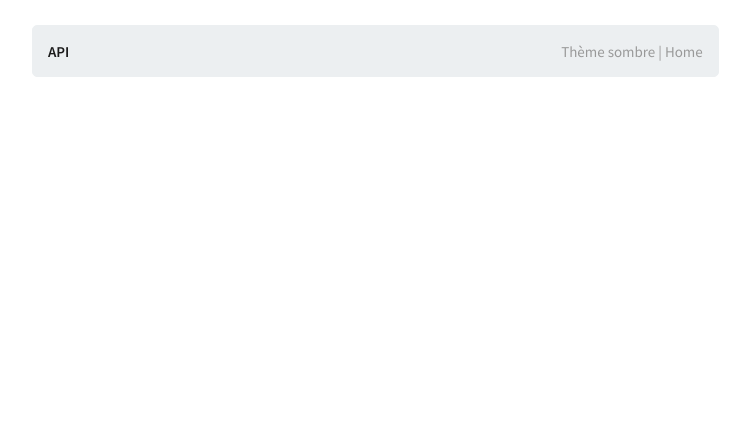
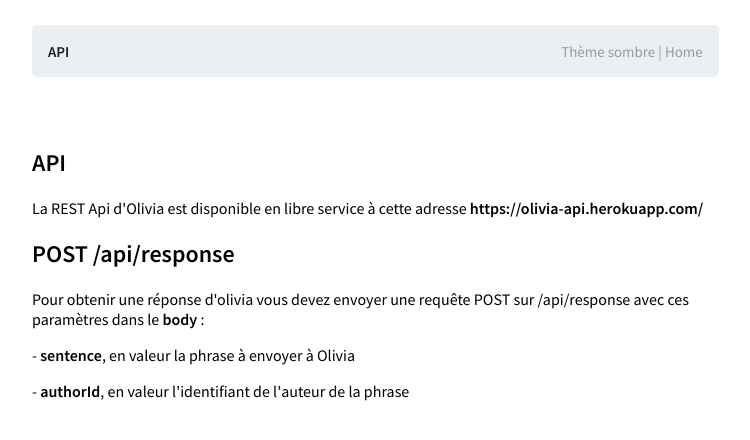
Before and after one commit to olivia-ai/olivia-ai.org, a Vue app: page /api in a window 1280 px wide. Shown: the top 440 px of the page, without its empty margins (256-1006 px from the left). Built offline with nearby package versions, Linux system fonts and the light colour scheme; what vue-resource would draw is missing.

Commit message:
Write a little documentation on the API

```diff
--- a/public/style.css
+++ b/public/style.css
@@ -11,6 +11,14 @@
     left: 0;
     top: 0;
     z-index: 10;
+}
+
+.main.dark .container p {
+    color: #cccccc;
+}
+
+.main.dark .container h2 {
+    color: #fff;
 }
 
 a {
--- a/src/views/Api.vue
+++ b/src/views/Api.vue
@@ -9,6 +9,16 @@
           <router-link to="/">Home</router-link>
         </div>
       </div>
+    </div>
+    <div class="container">
+      <h2>API</h2>
+      <p>La REST Api d'Olivia est disponible en libre service à cette adresse <strong>https://olivia-api.herokuapp.com/</strong></p>
+      <h2>POST /api/response</h2>
+      <p>
+        Pour obtenir une réponse d'olivia vous devez envoyer une requête POST sur /api/response avec ces paramètres dans le <strong>body</strong> :
+      </p>
+      <p>- <strong>sentence</strong>, en valeur la phrase à envoyer à Olivia</p>
+      <p>- <strong>authorId</strong>, en valeur l'identifiant de l'auteur de la phrase</p>
     </div>
   </div>
 </template>
```
